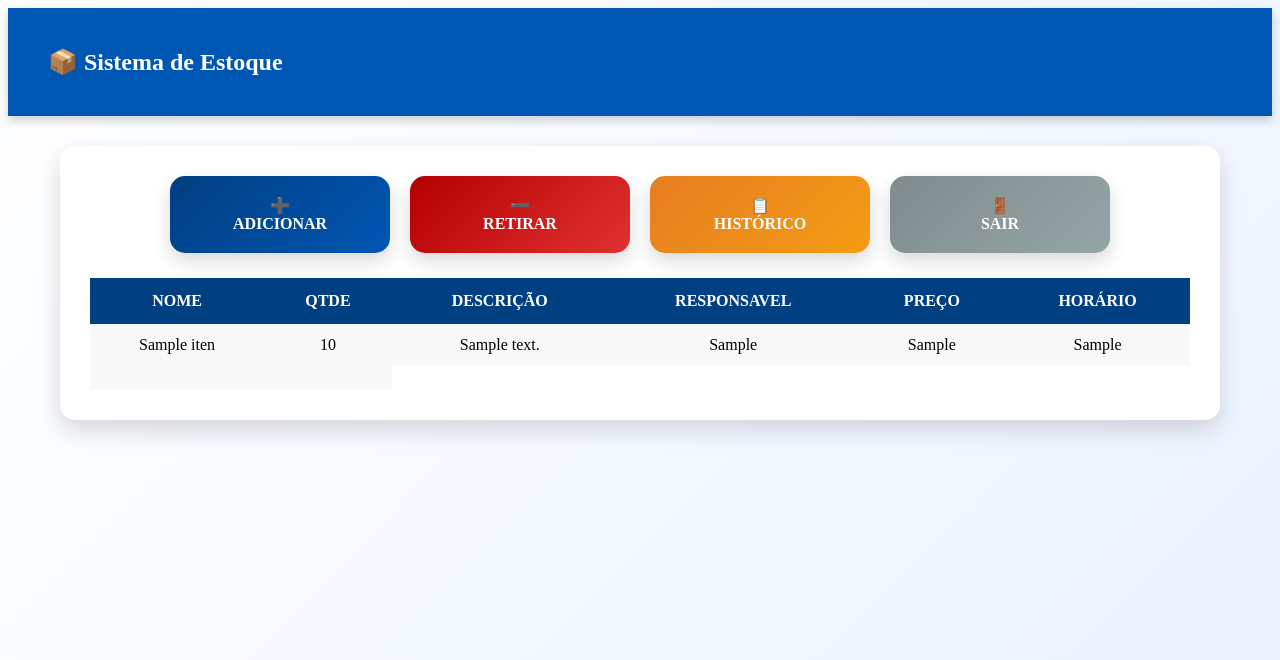
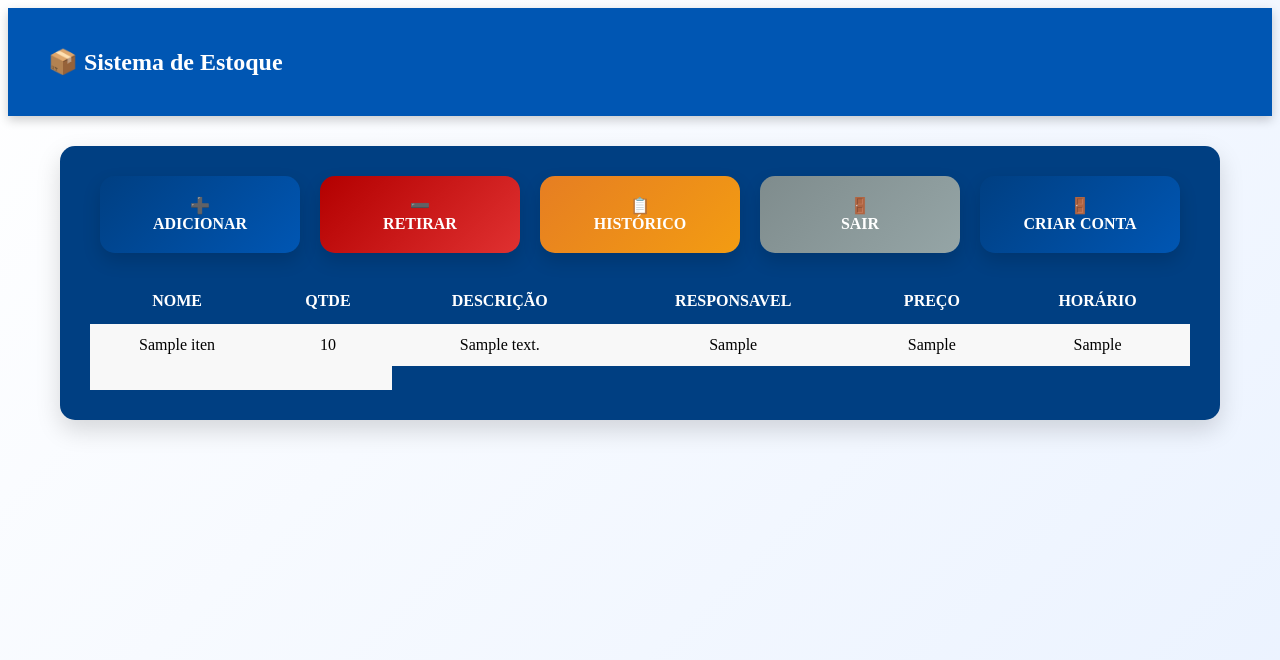
Before and after one commit to f3rn4nd0sv13ckm0ur4/tcc-part2, a Flask app: page /estoque.html in a window 1280 px wide. Shown: the top 660 px of the page. Run offline with Flask 3, Linux system fonts and the light colour scheme; the visitor is signed in with stand-in values (Sample User, id 1); tables that the repository leaves empty or names only in its code hold one stand-in row (values such as "Sample post").

Commit message:
mais css

```diff
--- a/static/estoque.css
+++ b/static/estoque.css
@@ -17,7 +17,7 @@ body {
     width: 90%;
     max-width: 1100px;
     margin: 30px auto;
-    background: white;
+    background: #003f82;
     padding: 30px;
     border-radius: 15px;
     box-shadow: 0 10px 25px rgba(0, 0, 0, 0.15);
@@ -39,7 +39,7 @@ body {
 }
 
 .card-btn {
-    width: 180px;
+    width: 160px;
     padding: 20px;
     border-radius: 15px;
     text-align: center;
--- a/templates/estoque.html
+++ b/templates/estoque.html
@@ -32,6 +32,10 @@
 
         <a href="/sair" class="card-btn logout">
             🚪<br>SAIR
+        </a>
+
+        <a href="criar_conta" class="card-btn add">
+            🚪<br>CRIAR CONTA
         </a>
 
     </div>
```
Also changed, not shown: templates/login.html (+0 -15 lines).
